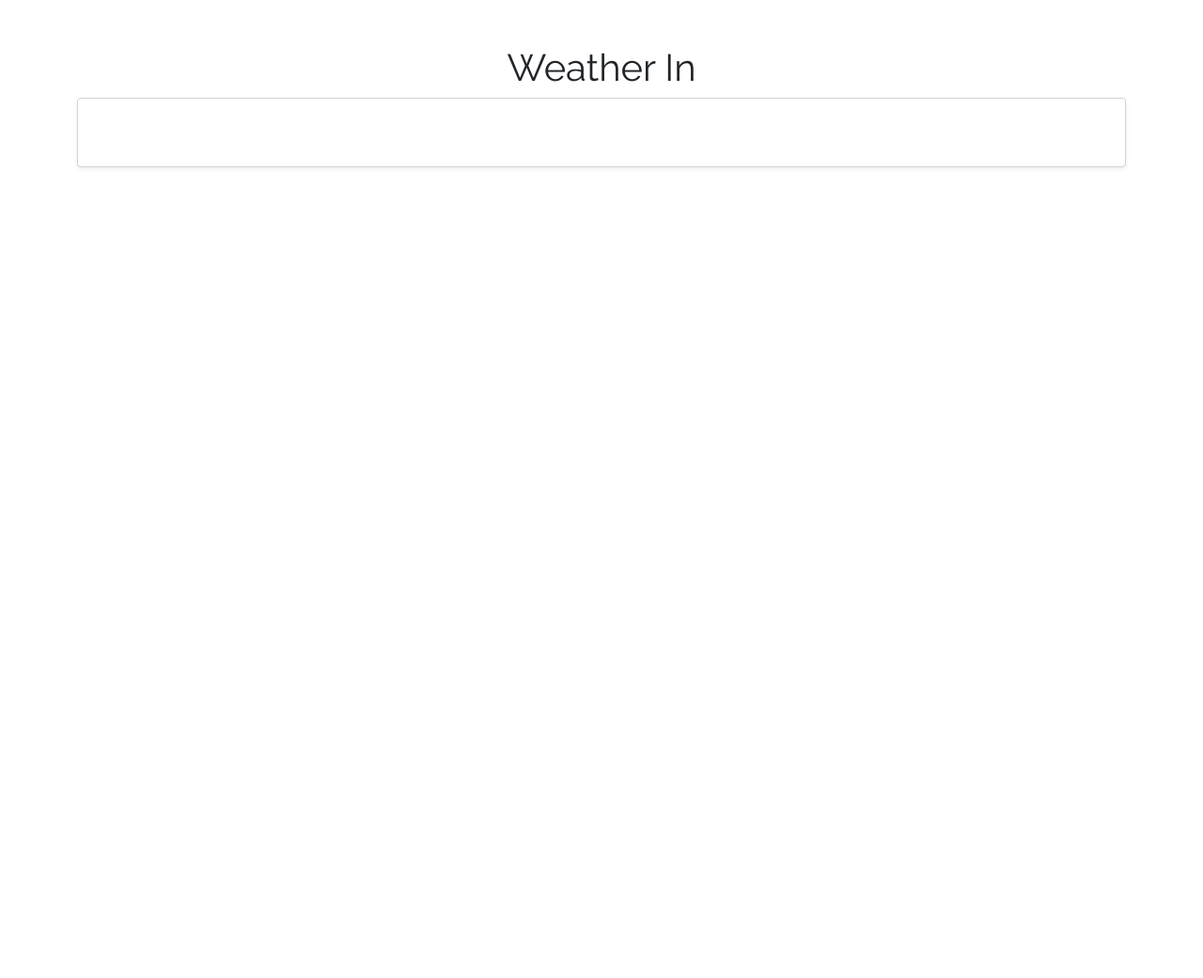
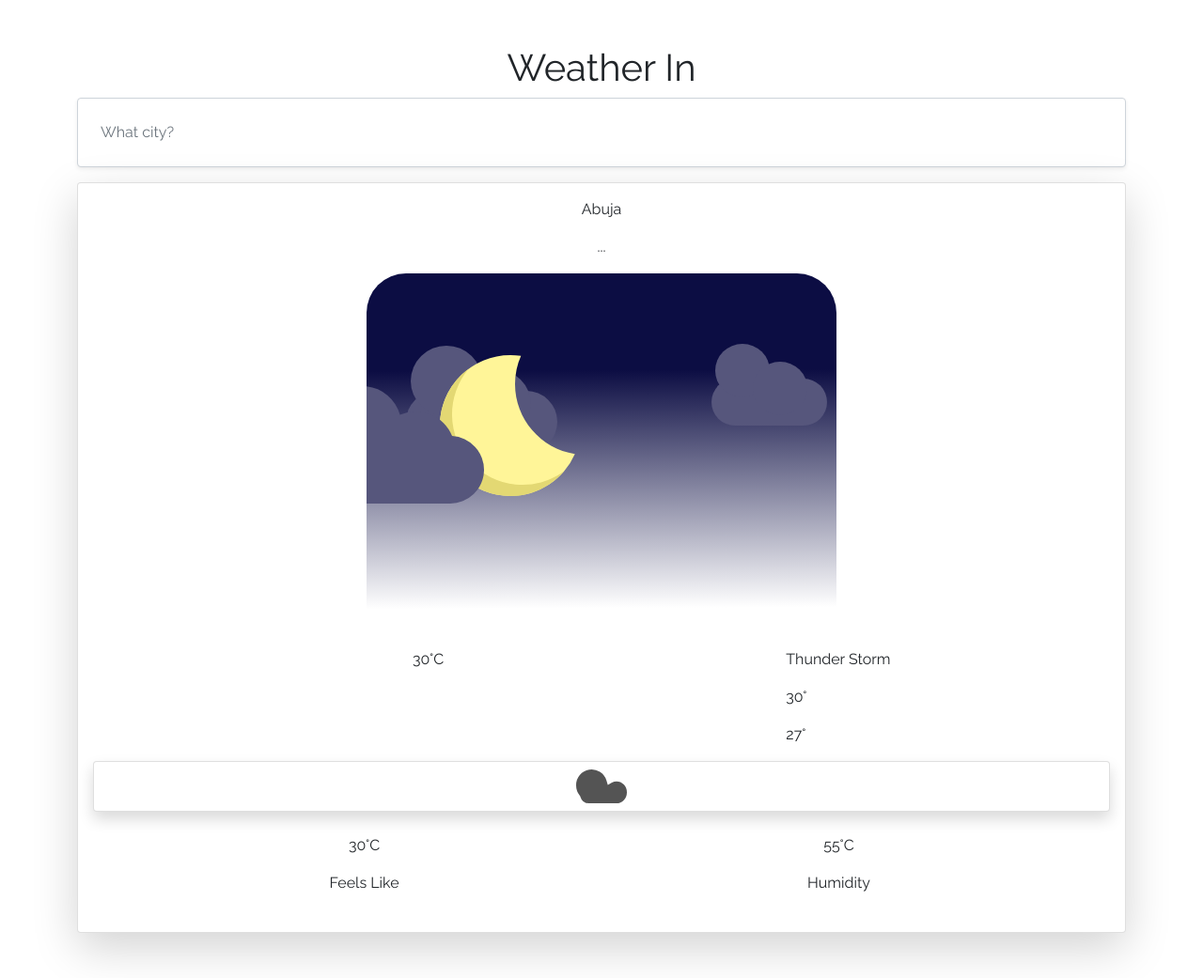
Before and after one commit to ervinCodes/Weather-APP, a plain HTML site: page index.html in a window 1280 px wide. Shown: the whole page at 94% size. Before the commit the page ends 800 px from the top, so only its background shows below. Drawn offline with nearby package versions, Linux system fonts and the light colour scheme.

Commit message:
Page Setup: HTML and Night Image

```diff
--- a/index.html
+++ b/index.html
@@ -13,8 +13,54 @@
     <div class="container my-5">
         <h1 class="text-center title">Weather In</h1>
             <form class="search-location">
-                <input type="text" name="" id="" class="form-control text-muted form-rounded p-4 shadow-sm">
+                <input
+                type="text"
+                name="city"
+                placeholder="What city?"
+                autocomplete="off"
+                class="form-control text-muted form-rounded p-4 shadow-sm">
             </form>
+
+        <div class="card rounded my-3 shadow-lg back-card">
+            <div class="card-top text-center">
+                <div class="city-name my-3">
+                    <p>Abuja</p>
+                    <span>...</span>
+                </div>
+                <img src="img/night_image.svg" alt="Night Image">
+            </div>
+
+            <div class="card-body">
+                <div class="card-mid row">
+                    <div class="col-8 text-center temp">
+                        <span>30&deg;C</span>
+                    </div>
+                    <div class="col-4 condition-temp">
+                        <p>Thunder Storm</p>
+                        <p>30&deg;</p>
+                        <p>27&deg;</p>
+                    </div>
+                </div>
+
+                <div class="icon-container card shadow">
+                    <div class="mx-auto">
+                        <img src="img/cloud.svg" alt="A Cloud" class="img-fluid"/>
+                    </div>
+                </div>
+
+                <div class="card-bottom px-5 py-4 row">
+                    <div class="col text-center">
+                        <p>30&deg;C</p>
+                        <span>Feels Like</span>
+                    </div>
+                    <div class="col text-center">
+                        <p>55&deg;C</p>
+                        <span>Humidity</span>
+                    </div>
+                </div>
+
+            </div>
+        </div>
     </div>
 
 </body>
```
Also changed, not shown: img/cloud.svg (added), img/day_image.svg (added), img/down.svg (added), img/night_image.svg (added), img/up.svg (added).
